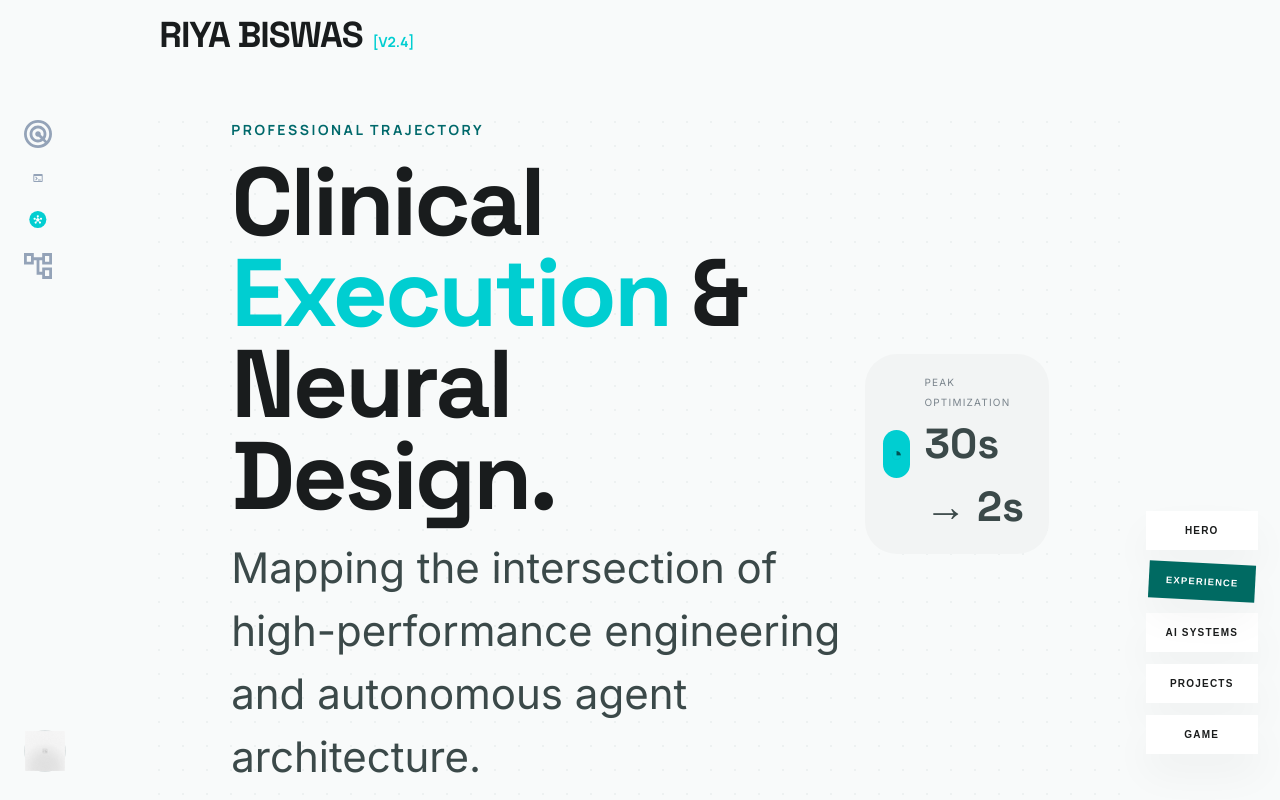
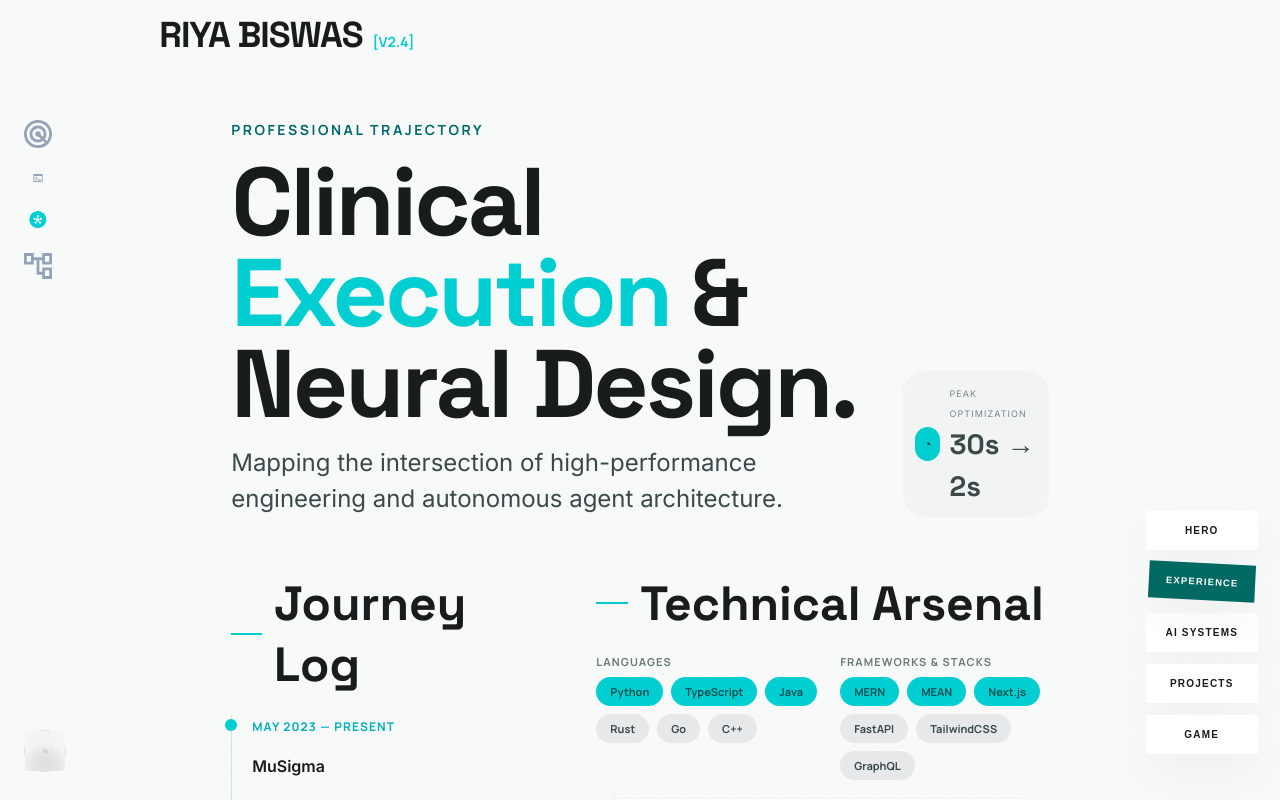
Before and after one commit to CtrlAltEliteDev/DevEdition, a React (Vite) app: page / in a window 1280 px wide. Both pictures are taken after a click on the button "EXPERIENCE". Shown: the top 800 px of the page. Built offline with nearby package versions, Linux system fonts and the light colour scheme.

Commit message:
exp fixed

```diff
--- a/src/Experience.tsx
+++ b/src/Experience.tsx
@@ -32,7 +32,7 @@ export default function Experience() {
             <div className="exp-timeline">
               <article className="exp-node active">
                 <span className="date">MAY 2023 — PRESENT</span>
-                <h3>MuSigma</h3>
+                <h4>MuSigma</h4>
                 <p className="role">Senior Technical Architect (Autonomous Systems)</p>
                 <div className="exp-note-card">
                   <p>
@@ -48,7 +48,7 @@ export default function Experience() {
 
               <article className="exp-node muted">
                 <span className="date">PRIOR ARCHITECTURE</span>
-                <h3>Systems Engineering</h3>
+                <h4>Systems Engineering</h4>
                 <p className="role">Legacy Systems Specialist</p>
               </article>
             </div>
--- a/src/experience.css
+++ b/src/experience.css
@@ -100,42 +100,42 @@
 .exp-header p {
   margin: 0;
   max-width: 760px;
-  font-family: Inter, sans-serif;
-  font-size: 42px;
+  font: 400 24px/1.33 Inter, sans-serif;
   line-height: 1.5;
   color: #3b4949;
 }
 
 .exp-peak-card {
-  align-self: center;
+  align-self: flex-end;
+  margin-top: 12px;
   background: #f2f4f4;
-  border-radius: 32px;
-  padding: 16px 18px;
+  border-radius: 22px;
+  padding: 10px 12px;
   display: flex;
   align-items: center;
-  gap: 14px;
+  gap: 10px;
 }
 
 .exp-peak-icon {
-  width: 48px;
-  height: 48px;
+  width: 34px;
+  height: 34px;
   border-radius: 9999px;
   background: #00ced1;
   color: #005354;
   display: grid;
   place-items: center;
-  font-size: 20px;
+  font-size: 14px;
 }
 
 .exp-peak-card span {
-  font-size: 10px;
+  font-size: 9px;
   letter-spacing: 0.12em;
   color: #7b858d;
 }
 
 .exp-peak-card p {
   margin: 2px 0 0;
-  font-size: 42px;
+  font-size: 28px;
   font-family: "Space Grotesk", sans-serif;
   font-weight: 700;
 }
```
